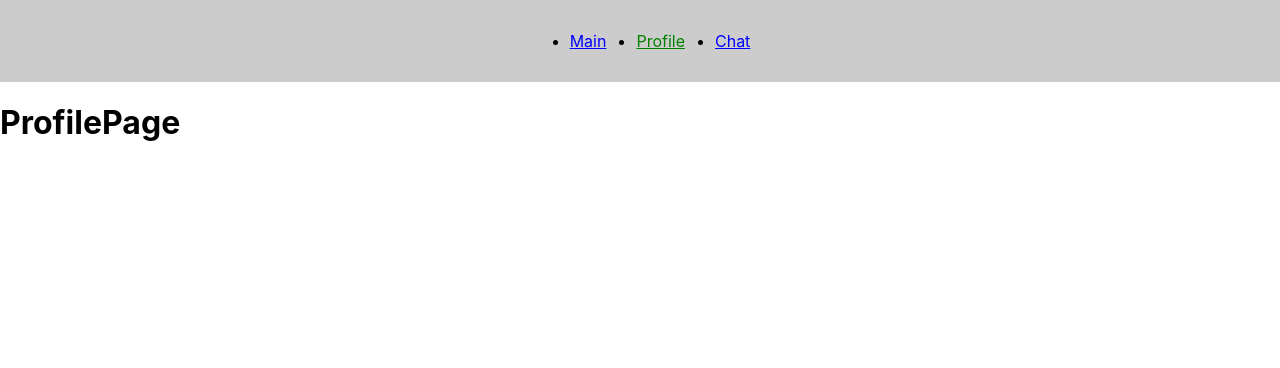
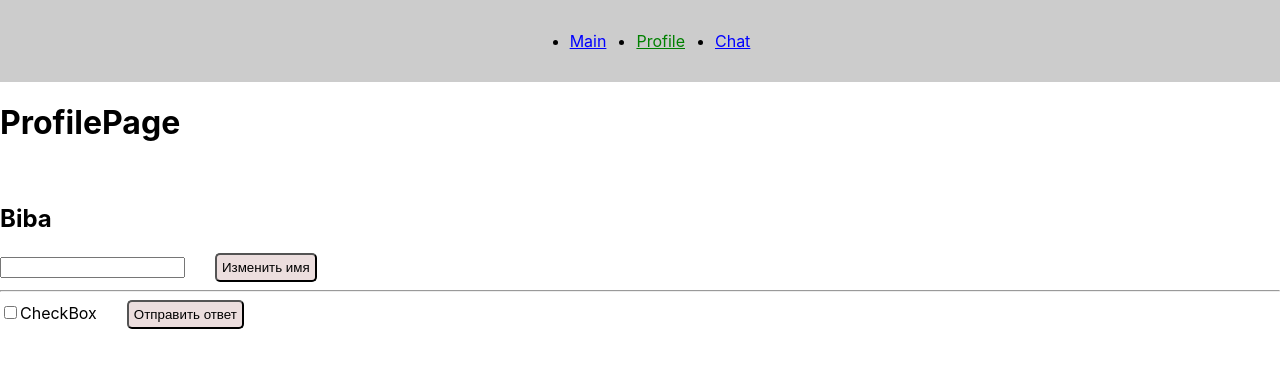
Before and after one commit to ZoyaKapustiak/ReactLessons, a React (Create React App) app: page /profile in a window 1280 px wide. Shown: the top 368 px of the page. Built offline with nearby package versions, Linux system fonts and the light colour scheme.

Commit message:
Home Work 5

```diff
--- a/package.json
+++ b/package.json
@@ -15,8 +15,10 @@
     "nanoid": "^4.0.0",
     "react": "^18.2.0",
     "react-dom": "^18.2.0",
+    "react-redux": "^8.0.5",
     "react-router-dom": "^6.4.5",
     "react-scripts": "5.0.1",
+    "redux": "^4.2.0",
     "styled-components": "^5.3.6",
     "web-vitals": "^2.1.4"
   },
--- a/src/Components/ChatsList/ChatsList.jsx
+++ b/src/Components/ChatsList/ChatsList.jsx
@@ -1,15 +1,10 @@
 import { useState } from "react";
 import { Link} from 'react-router-dom';
-import { MessageList } from "../MessageList/MessageList";
 import styles from './ChatsList.module.css'
-import CommentIcon from '@mui/icons-material/Comment';
 import { nanoid } from "nanoid";
 import {TextField, List, ListItem, Button, Box} from '@mui/material';
 
 export function ChatsList({onAddChat, chats}) {
-  console.log(chats)
-console.log()
-
   const [chat, setChat] = useState('')
 
   const handleChange = (e) => {
--- a/src/Components/Message.jsx
+++ b/src/Components/Message/Message.jsx
@@ -1,7 +1,6 @@
-import { createStyles } from "@mui/material";
 import { useState } from "react";
 import styles from './Message.module.css';
-import {TextField, ThemeProvider, useTheme, createTheme, Button, Box, useForkRef,} from '@mui/material';
+import { TextField, Button, Box } from '@mui/material';
 import PropTypes from 'prop-types'
 
 export function Message({ addMessage }) {
@@ -23,6 +22,7 @@ export function Message({ addMessage }) {
   const changeText = (e) => {
     setText(e.target.value)
   }
+
 
   return (
     <>
--- a/src/Components/MessageList/MessageList.jsx
+++ b/src/Components/MessageList/MessageList.jsx
@@ -1,5 +1,4 @@
-import { useState,} from "react";
-import styles from './MessageList.module.css'
+
 import PropTypes from 'prop-types'
 
 export function MessageList({messageList}) {
--- a/src/pages/ChatsPage.jsx
+++ b/src/pages/ChatsPage.jsx
@@ -1,7 +1,7 @@
 import { useEffect } from "react"
 import { useParams, Navigate } from 'react-router-dom'
 
-import { Message } from "../Components/Message"
+import { Message } from "../Components/Message/Message"
 import { MessageList } from "../Components/MessageList/MessageList"
 import { ChatsList } from "../Components/ChatsList/ChatsList"
 import styles from './Pages.module.css'
@@ -13,6 +13,7 @@ export function ChatsPage ({onAddChat, onAddMessage, messageList, chats}) {
 
 
   useEffect(() => {
+
     if(chatId && messageList[chatId]?.length > 0 && messageList[chatId][messageList[chatId].length - 1].author === 'user') {
       const timeOut = setTimeout(() => {
         onAddMessage(chatId, {
--- a/src/pages/ProfilePage.jsx
+++ b/src/pages/ProfilePage.jsx
@@ -1,7 +1,48 @@
+import { useSelector, useDispatch} from 'react-redux'
+import { useState } from 'react'
+import * as types from '../store/profile/types'
+
+
 export function ProfilePage() {
+  const name = useSelector((store) => store.name)
+  const dispatch = useDispatch()
+  const [value, setValue] = useState('')
+  const [checkBox, setCheckBox] = useState(false)
+
+  const handleChange = () => {
+    console.log(value)
+    dispatch({type: types.CHANGE_NAME, payload: value})
+    setValue('checked')
+  }
+
+  const handleCheckbox = () => {
+
+    dispatch({type: types.CHECKED, payload: checkBox})
+
+  }
+
+  const changeCheck = (e) => {
+    const value = e.target.type === 'checkbox' ? e.target.checked : e.target.value
+    setCheckBox(value)
+  }
+
+
   return (
     <>
       <h1>ProfilePage</h1>
+      <br/>
+      <h2>{name}</h2>
+      <form action="#">
+        <input
+          type='text'
+          value={value}
+          onChange={(event) => setValue(event.target.value)}
+        />
+        <button onClick={handleChange}>Изменить имя</button>
+        <hr />
+        <input onChange={changeCheck} type="checkbox" name="" id="home" value='First'/><label for='home'>CheckBox</label>
+        <button onClick={handleCheckbox} >Отправить ответ</button>
+      </form>
     </>
   )
 }
--- /dev/null
+++ b/src/store/index.js
@@ -0,0 +1,5 @@
+import { createStore, compose } from "redux";
+import { profileReduser } from "./profile/reduser";
+
+const composeEnhancers = window.__REDUX_DEVTOOLS_EXTENSION_COMPOSE__ || compose;
+export const store = createStore(profileReduser, composeEnhancers())
--- /dev/null
+++ b/src/store/profile/reduser.js
@@ -0,0 +1,23 @@
+const initialState = {
+  name: 'Biba'
+}
+
+export const profileReduser = (state = initialState, action) => {
+  const {type, payload } = action
+  switch (type) {
+    case 'CHANGE_NAME':
+      return {
+        ...state,
+        name: payload
+      }
+    case 'CHECKED':
+      return {
+        ...state,
+        value: payload
+      }
+
+
+    default:
+      return state
+  }
+}
--- /dev/null
+++ b/src/store/profile/types.js
@@ -0,0 +1,2 @@
+export const CHANGE_NAME = 'CHANGE_NAME'
+export const CHECKED = 'CHECKED'
```
Also changed, not shown: src/App.js (+11 -9 lines), src/Components/Message/Message.module.css (renamed from src/Components/Message.module.css), src/store/profile/actions.js (added), 1 other file (tests, documents, lock files or other folders).
